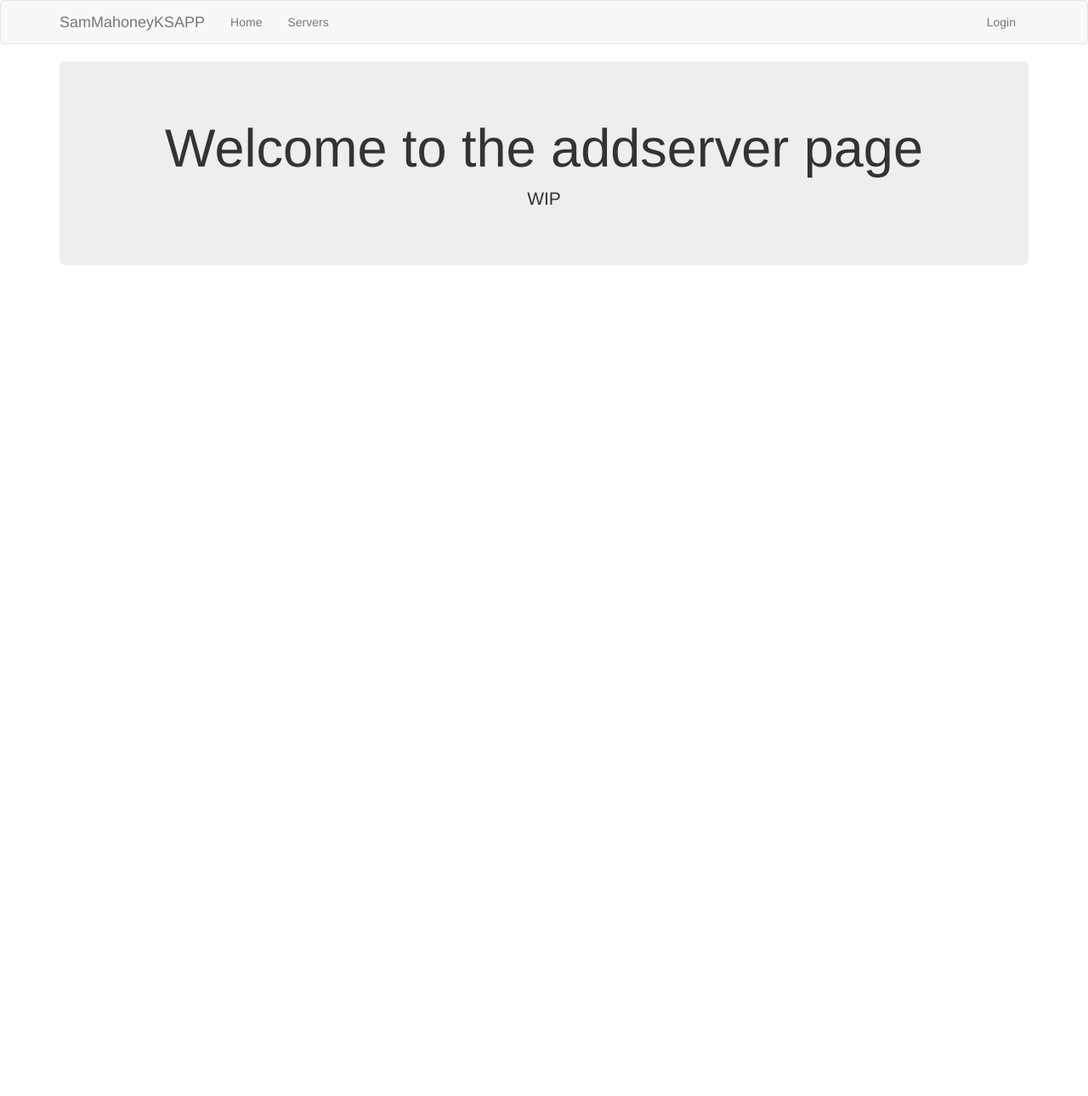
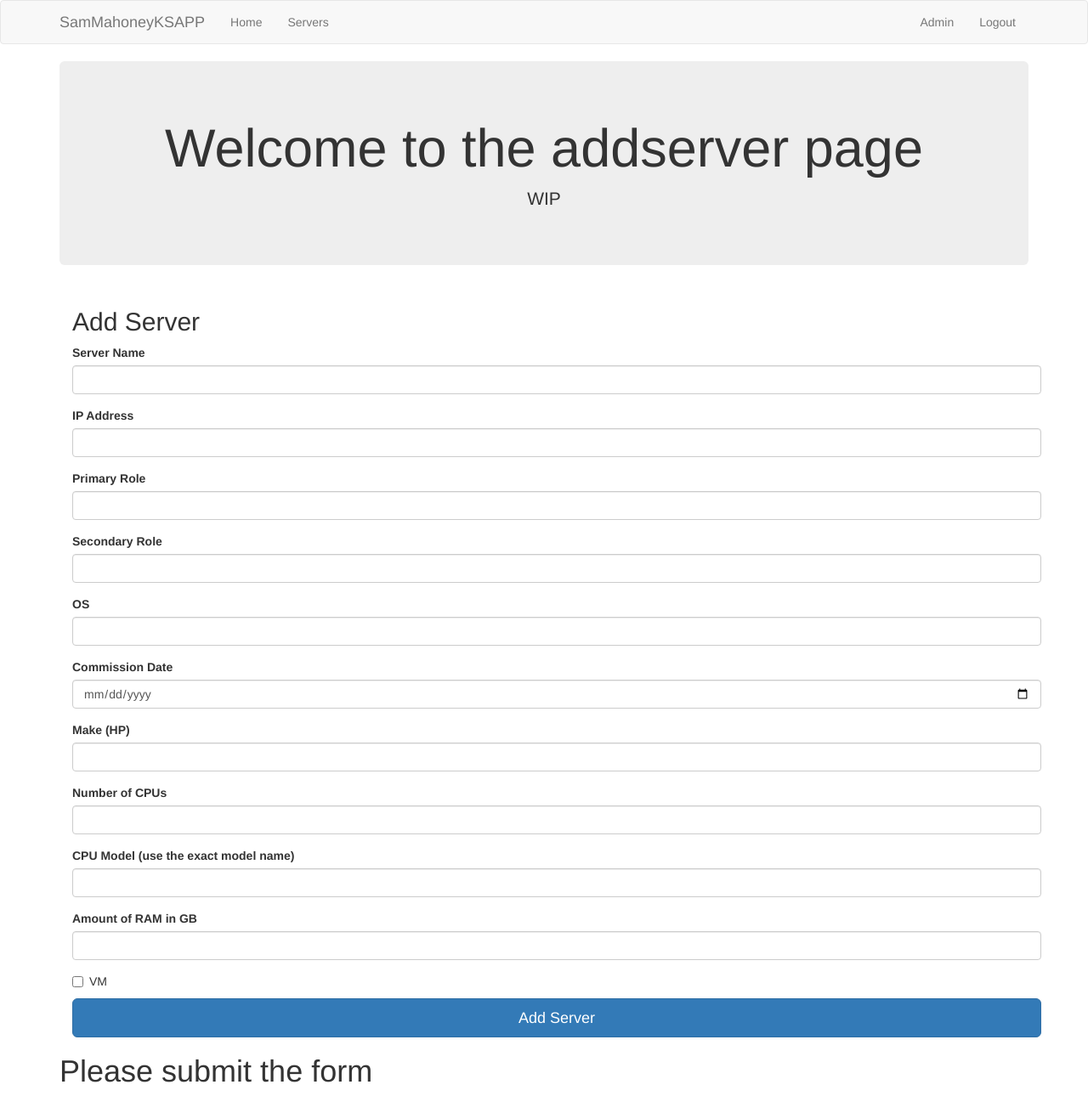
Before and after one commit to mahoney777/CMUI, a Flask app: page /addserver in a window 1280 px wide. Shown: the whole page at 85% size. Before the commit the page ends 312 px from the top, so only its background shows below. Run offline with Flask 2, Linux system fonts and the light colour scheme; the visitor is signed in with stand-in values (Sample User, id 1); parts of the project's set-up code (start-up, migrations or seed data) failed here and were passed over; some libraries are stand-ins or nearby versions.

Commit message:
Add server

```diff
--- a/KSApp/__init__.py
+++ b/KSApp/__init__.py
@@ -11,7 +11,7 @@ app.config.from_object('config')
 
 
 app = Flask(__name__)
-app.config['SQLALCHEMY_DATABASE_URI'] = 'mysql://root:Root@localhost:3306/testdb'
+app.config['SQLALCHEMY_DATABASE_URI'] = 'mysql://mahoney:Yb1dAI3vna3xTAMuJNOV@localhost:3306/testdb'
 db = SQLAlchemy(app)
 app.config['SECRET_KEY'] = 'Secret'
 bootstrap = Bootstrap(app)
@@ -21,7 +21,7 @@ login_manager.login_view = 'login'
 login_manager.login_message = 'Please Login'
 
 
-from .models import Users
+from .models import Users, Servers
 
 db.create_all()
 db.session.commit()
--- a/KSApp/forms.py
+++ b/KSApp/forms.py
@@ -1,6 +1,6 @@
 from flask_wtf import FlaskForm
-from wtforms import StringField, PasswordField, BooleanField
-from wtforms.validators import InputRequired, Email, Length, EqualTo
+from wtforms import StringField, PasswordField, BooleanField, DateField, IntegerField
+from wtforms.validators import InputRequired, Email, Length, EqualTo, number_range, Optional
 
 
 
@@ -12,20 +12,26 @@ class LoginForm(FlaskForm):
 class RegisterForm(FlaskForm):
     email = StringField('email', validators=[InputRequired(), Email(message='Invalid email'), Length(max=50), ])
     username = StringField('username', validators=[InputRequired(), Length(min=4, max=15)])
-    password = PasswordField('password', validators=[InputRequired(), Length(min=8, max=80), EqualTo('confirm', message='Passwords do not match')])
+    password = PasswordField('password', validators=[InputRequired(), Length(min=8, max=80),
+                                                     EqualTo('confirm', message='Passwords do not match')])
     confirm = PasswordField('Confirm Password')
 
-"""
+
+
 class AddServerForm(FlaskForm):
-    servername = StringField('Server Name', [validators.input_required(), validators.length(min=4, max=50)])
-    ipaddress = StringField('IP Address', [validators.input_required(), validators.length(min=9, max=50)])
-    primaryrole = StringField('Primary Role', [validators.input_required(), validators.length(min=2, max=100)])
-    secondaryrole = StringField('Secondary Role', [validators.length(min=4, max=100)])
-    operatingsystem = StringField('OS', [validators.input_required, validators.length(min=4, max=100)])
-    commission = DateField("Commission Date", format="%Y-%b-%d")
-    make = StringField('Make (HP)', [validators.length(min=1, max=50)])
-    num_cpu = IntegerField('Number of CPUs', [validators.input_required(), validators.NumberRange(min=1, max=10)])
-    cpu_model = StringField('CPU Model (use the exact model name)', [validators.input_required, validators.length(min=3,max=50)])
-    ram_gb = IntegerField('Amount of RAM in GB', [validators.input_required, validators.number_range(min=1,max=11)])
-    vm = RadioField('VM', choices = [(1,'is VM'),(0,'is not VM'), validators.required()])
-"""
+    servername = StringField('Server Name', validators=[InputRequired(), Length(min=8, max=80)])
+    ipaddress = StringField('IP Address', validators=[InputRequired(), Length(min=4, max=80)])
+    primaryrole = StringField('Primary Role', validators=[InputRequired(), Length(min=1, max=200)])
+    secondaryrole = StringField('Secondary Role', validators=[Length(min=1, max=200),Optional()])
+    operatingsystem = StringField('OS', validators=[InputRequired(), Length(min=1, max=200)])
+    commission = DateField("Commission Date", format='%d/%m/%Y', validators=[Optional()])
+    make = StringField('Make (HP)', validators=[InputRequired(), Length(min=1, max=100)])
+    num_cpu = IntegerField('Number of CPUs', validators=[InputRequired(), number_range(min=1, max=30)])
+    cpu_model = StringField('CPU Model (use the exact model name)', validators=[InputRequired(), Length(min=8, max=80)])
+    ram_gb = IntegerField('Amount of RAM in GB', validators=[InputRequired(), number_range(min=1, max=200)])
+    vm = BooleanField('VM')
+
+
+
+class ReusableForm(FlaskForm):
+    searchServer = StringField('Server:', validators=[InputRequired()])
--- a/KSApp/templates/addserver.html
+++ b/KSApp/templates/addserver.html
@@ -1,8 +1,34 @@
-    {% extends 'layout.html' %}
+{% extends 'layout.html' %}
+{% import "bootstrap/wtf.html" as wtf %}
 
     {% block body %}
         <div class="jumbotron text-center">
             <h1>Welcome to the addserver page</h1>
             <p class='lead'>WIP</p>
         </div>
+
+
+
+        <div class="container">
+
+      <form class="form-signin" method="POST" action="/addserver">
+        <h2 class="form-signin-heading">Add Server</h2>
+        {{ form.hidden_tag() }}
+        {{ wtf.form_field(form.servername) }}
+        {{ wtf.form_field(form.ipaddress) }}
+        {{ wtf.form_field(form.primaryrole) }}
+          {{ wtf.form_field(form.secondaryrole) }}
+          {{ wtf.form_field(form.operatingsystem) }}
+          {{ wtf.form_field(form.commission) }}
+          {{ wtf.form_field(form.make) }}
+          {{ wtf.form_field(form.num_cpu) }}
+          {{ wtf.form_field(form.cpu_model) }}
+          {{ wtf.form_field(form.ram_gb) }}
+          {{ wtf.form_field(form.vm) }}
+        <button class="btn btn-lg btn-primary btn-block" type="submit">Add Server</button>
+      </form>
+
+
+</div> <!-- /container -->
+        <h1>Please submit the form</h1>
     {% endblock %}
--- a/KSApp/templates/includes/_navbar.html
+++ b/KSApp/templates/includes/_navbar.html
@@ -11,16 +11,16 @@
         </div>
         <div id="navbar" class="collapse navbar-collapse">
           <ul class="nav navbar-nav">
-            <li><a href="{{ url_for('homemenu.index') }}">Home</a></li>
-            <li><a href="{{ url_for('homemenu.servers') }}">Servers</a></li>
+            <li><a href="{{ url_for('servers') }}">Home</a></li>
+            <li><a href="{{ url_for('servers') }}">Servers</a></li>
           </ul>
 
           <ul class="nav navbar-nav navbar-right">
-            {% if session.logged_in %}
-              <li><a href="{{ url_for('dashboard.admin') }}"> Admin </a></li>
-              <li><a href="{{ url_for('homemenu.logout') }}">Logout</a></li>
+            {% if current_user.is_authenticated %}
+              <li><a href="{{ url_for('admin') }}"> Admin </a></li>
+              <li><a href="{{ url_for('logout') }}">Logout</a></li>
             {% else %}
-              <li><a href="{{ url_for('homemenu.index') }}">Login</a></li>
+              <li><a href="{{ url_for('login') }}">Login</a></li>
             {% endif %}
 
           </ul>
--- a/KSApp/views.py
+++ b/KSApp/views.py
@@ -2,23 +2,33 @@ from KSApp import app,address,drive,freeSpace,totalSpace, login_manager, db
 from flask import render_template, flash, redirect, session, url_for, request, logging
 from flask_bootstrap import Bootstrap
 from functools import wraps
-from .forms import RegisterForm, LoginForm
+from .forms import RegisterForm, LoginForm, AddServerForm, ReusableForm
 from werkzeug.security import generate_password_hash, check_password_hash
 from flask_login import login_user, login_required, logout_user, current_user
-from .models import Users
+from .models import Users, Servers
 
 @login_manager.user_loader
 def load_user(user_id):
     return Users.query.get(int(user_id))
 
 @app.route('/')
+@app.route('/index')
 def homepage():
     return render_template('index.html', ip = address, hdd = drive, used = freeSpace, total = totalSpace)
 
 
-@app.route('/servers')
-def servers():
-    return render_template('servers.html')
+@app.route("/servers", methods=['GET', 'POST'])
+def hello():
+    form = ReusableForm(request.form)
+
+    if form.validate_on_submit(search):
+        search_string = search.data['search']
+
+        if search.data['search'] == '':
+            searchserver = Servers.query.filter_by(servername=form.searchServer.data).first()
+            ipadd = searchserver.ipaddress
+
+    return render_template('servers.html', form=form, ipa = ipadd)
 
 @app.route('/login', methods=['GET', 'POST'])
 def login():
@@ -63,10 +73,23 @@ def logout():
 def admin():
     return render_template('admin.html')
 
-@app.route('/addserver')
+@app.route('/addserver', methods=['GET', 'POST'])
 @login_required
 def addserver():
-    return render_template('addserver.html')
+    form = AddServerForm()
+
+    if form.validate_on_submit():
+        new_server = Servers(servername=form.servername.data, ipaddress=form.ipaddress.data,
+                             primaryrole=form.primaryrole.data, secondaryrole=form.secondaryrole.data,
+                             operatingsystem=form.operatingsystem.data, commission=form.commission.data,
+                             make=form.make.data, num_cpu=form.num_cpu.data, cpu_model=form.cpu_model.data,
+                             ram_gb=form.ram_gb.data, vm=form.vm.data)
+
+        db.session.add(new_server)
+        db.session.commit()
+        return redirect(url_for('admin'))
+
+    return render_template('addserver.html', form = form)
 
 
 
```
Also changed, not shown: KSApp/models.py (+31 -8 lines), KSApp/templates/index.html (+0 -7 lines), KSApp/templates/servers.html (+13 -12 lines), wmiutil.py (added, +32 -0 lines).
